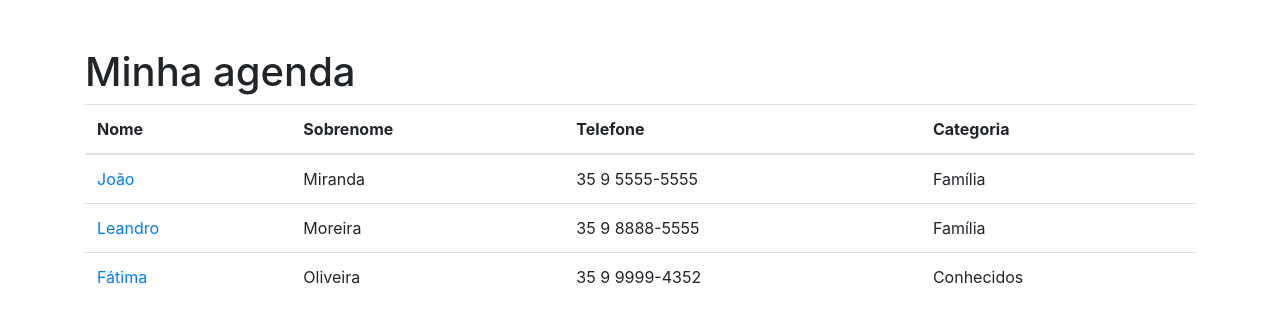
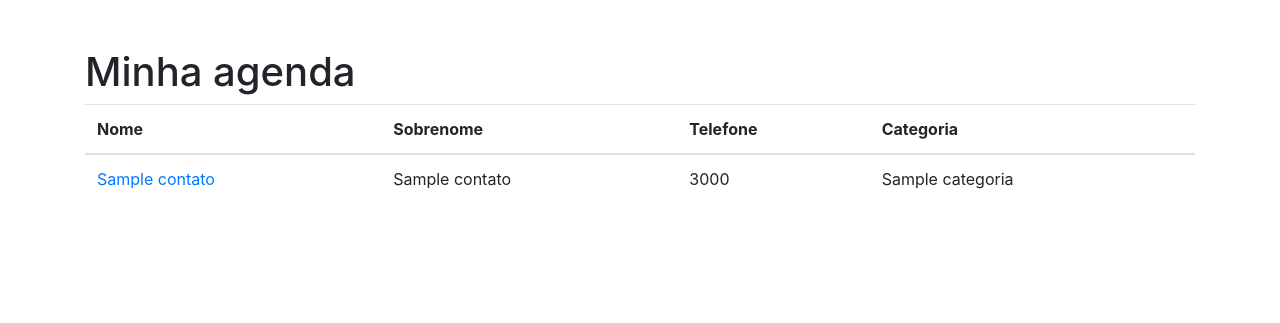
Before and after one commit to Fat83dotcom/PROJETO_AGENDA, a Django app: template Contato/templates/contato/index.html in a window 1280 px wide. Shown: the part 56-379 px from the top of the page. Run offline with Django 3.2, Linux system fonts and the light colour scheme; the template is opened without the code that fills it: most values are stand-ins (such as "Sample title", 1, 10 or a date in 2020); some libraries are stand-ins or nearby versions.

Commit message:
exibindo a base de dados na view index

```diff
--- a/Contato/templates/contato/index.html
+++ b/Contato/templates/contato/index.html
@@ -11,30 +11,16 @@
         </tr>
     </thead>
     <tbody>
+        {% for contato in contatos %}
         <tr>
             <td>
-                <a href="#"> João</a>
+                <a href="#">{{ contato.nome}}</a>
             </td>
-            <td>Miranda</td>
-            <td>35 9 5555-5555</td>
-            <td>Família</td>
+            <td>{{ contato.sobrenome}}</td>
+            <td>3{{ contato.telefone}}</td>
+            <td>{{ contato.categoria}}</td>
         </tr>
-        <tr>
-            <td>
-                <a href="#"> Leandro</a>
-            </td>
-            <td>Moreira</td>
-            <td>35 9 8888-5555</td>
-            <td>Família</td>
-        </tr>
-        <tr>
-            <td>
-                <a href="#"> Fátima</a>
-            </td>
-            <td>Oliveira</td>
-            <td>35 9 9999-4352</td>
-            <td>Conhecidos</td>
-        </tr>
+        {%endfor%}
     </tbody>
 </table>
 {%endblock%}
--- a/Contato/views.py
+++ b/Contato/views.py
@@ -1,5 +1,9 @@
 from django.shortcuts import render
+from .models import Contato
 
 
 def index(request):
-    return render(request, 'contato/index.html')
+    contatos = Contato.objects.all()
+    return render(request, 'contato/index.html', {
+        'contatos': contatos
+    })
```
Also changed, not shown: 2 other files.
